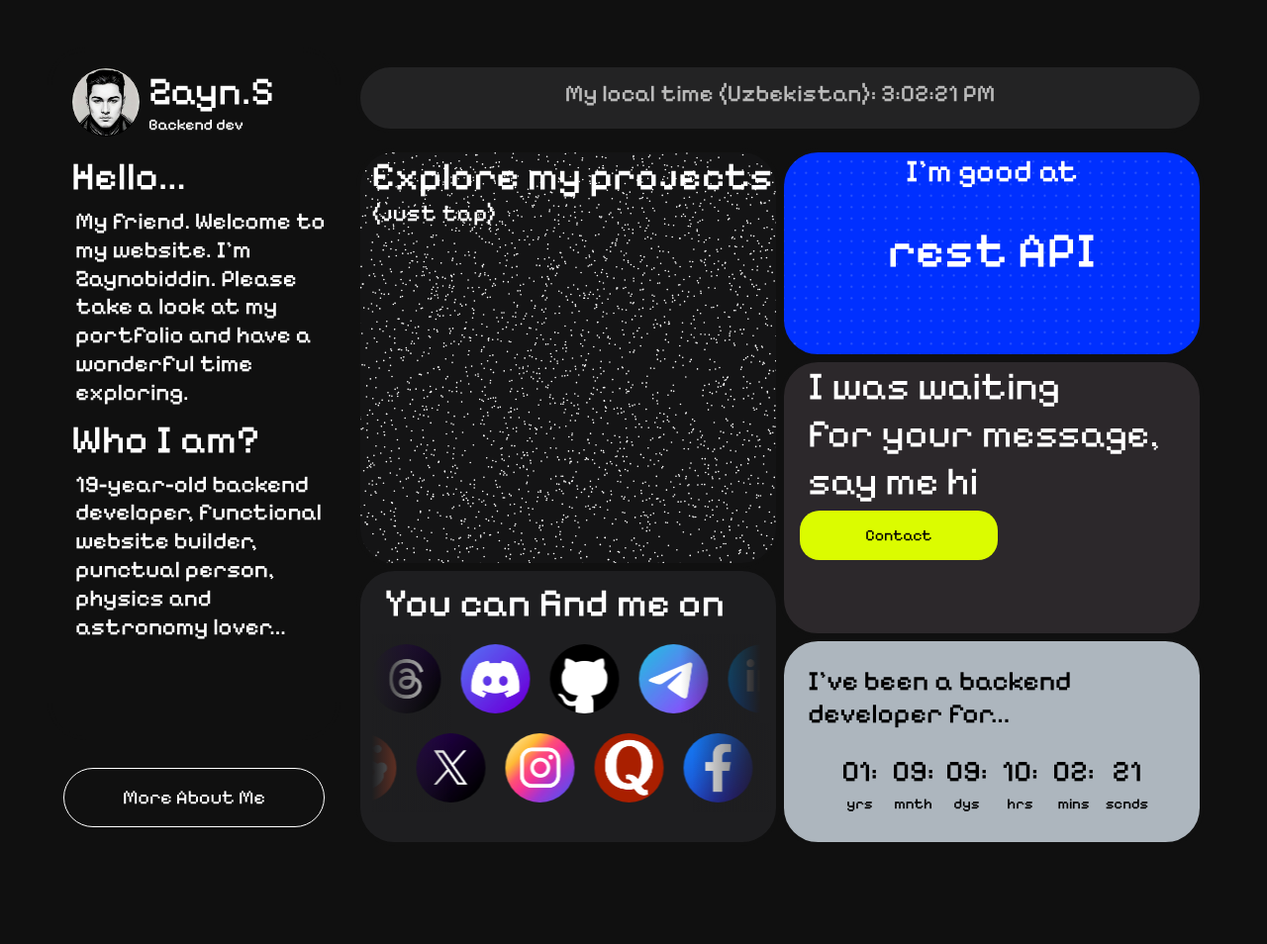
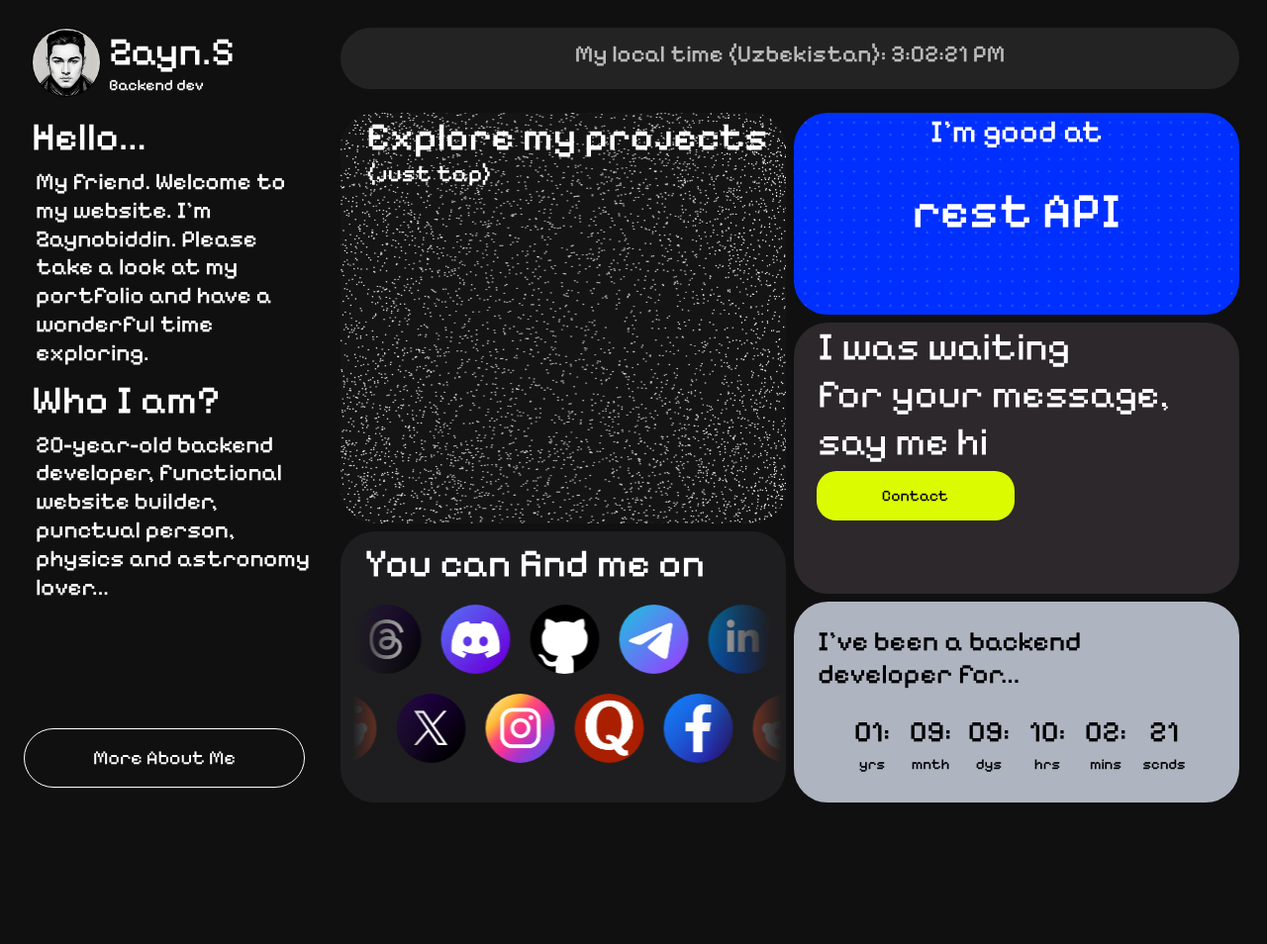
Before and after one commit to Zaynobiddin33/portf, a Django app: page / in a window 1280 px wide. Shown: the whole page at 99% size. After the commit the page ends 811 px from the top, so only its background shows below. Run offline with Django 5.2, Linux system fonts and the light colour scheme.

Commit message:
design update

```diff
--- a/templates/about.html
+++ b/templates/about.html
@@ -120,15 +120,17 @@
     }
   </style>
   <body>
-    <div class="row m-xl-5 p-sm-2">
+    <div class="row p-xl-5 p-sm-2">
         <div class="col-xl-3 col-12-lg col-md-12 bord d-lg-block d-none" style="height: fit-content; min-height: 200px; background-color:  rgb(16, 16, 16); top: 0; border-radius: 0;">
+          <a href="{%url 'main'%}" style="color: white; text-decoration: none;">
             <div class="col-12 mt-3 d-flex" style="height: 70px;">
                 <div class="profile"></div>
                 <div class="ms-2">
                   <h1 class="m-0">Zayn.S</h1>
                   <h6>Backend dev</h6>
                 </div>
-                </div>
+            </div>
+          </a>
                 <div class="col-12  justify-content-left d-flex mt-3">
                     <br>
                 </div>
--- a/templates/portfolio.html
+++ b/templates/portfolio.html
@@ -79,7 +79,7 @@
 
     }
     .colored{
-    background-color: rgb(83, 95, 125);
+    background-color: rgb(175, 180, 193);
     border: 5px solid rgb(16, 16, 16);
     }
     .colored2{
@@ -170,7 +170,7 @@
       /* background-image: url(dots.jpg' %}); */
       background-color: orange;
       background-image: none;
-      border-radius: 50px;
+      border-radius: 20px;
       color: black;
       background-size: 150%;
     }
@@ -271,9 +271,10 @@
 
 
 
-    <div class="row m-xl-5 m-sm-2">
+    <div class="row m-sm-2">
         <div class="col-xl-3 col-12-lg col-md-12 h700 bord">
           <div class="col-12 ms-2">
+            <a href="{%url 'main'%}">
               <div class="col-12 mt-3 d-flex" style="height: 70px;">
                   <div class="profile"></div>
                   <div class="ms-2">
@@ -281,6 +282,7 @@
                     <h6>Backend dev</h6>
                   </div>
               </div>
+            </a>
               <div class="col-12  justify-content-left d-flex mt-3">
                 <h1>Hello...</h1>
               </div>
@@ -291,7 +293,7 @@
                 <h1>Who I am?</h1>
               </div>
               <div class="col-12 ps-1">
-                <h4>19-year-old backend developer, functional website builder, punctual person, physics and astronomy lover...
+                <h4>20-year-old backend developer, functional website builder, punctual person, physics and astronomy lover...
                 </h4>
               </div>
           </div>
@@ -395,10 +397,10 @@
                   <h1 class="ms-4" style="font-weight: 100; ">I was waiting <br> for your message, <br> say me hi</h1>
                 </div>
                 <div class="col-12">
-                  <a class="ms-3" href="{%url 'contact'%}"><button id="followBtn" style='top: 150px;'>Contact</button></a>
+                  <a class="ms-3" href="{%url 'contact'%}"><button id="followBtn" style='top: 180px;'>Contact</button></a>
                 </div>
               </div>
-              <div class="col-12 bord overflow-hidden" style="height: 30%; background-color: rgb(173, 182, 190);">
+              <div class="col-12 bord overflow-hidden colored" style="height: 30%; ">
                 <div class="col-12 d-flex justify-content-center">
                   <h3 class="m-4" style="color: black;">I've been a backend developer for...</h3>
                 </div>
@@ -548,10 +550,17 @@
     setInterval(updateTimeSince, 1000); // Update every second
   </script>
 
-
+<!-- followBtn -->
 <script>
   const conDiv = document.querySelector('.con');
 const followBtn = document.getElementById('followBtn');
+
+const initialX = '5%';  // Initial X position (center)
+const initialY = '55%';  // Initial Y position (center)
+
+// Center the button initially
+followBtn.style.left = initialX;
+followBtn.style.top = initialY;
 
 conDiv.addEventListener('mousemove', (event) => {
   const rect = conDiv.getBoundingClientRect();
@@ -568,12 +577,21 @@ conDiv.addEventListener('mousemove', (event) => {
   const newX = Math.min(maxX, Math.max(0, x - btnWidth / 2));
   const newY = Math.min(maxY, Math.max(0, y - btnHeight / 2));
 
+  // Move the button smoothly to follow the mouse
+  followBtn.style.transition = 'none';  // Disable transition during movement
   followBtn.style.left = newX + 'px';
   followBtn.style.top = newY + 'px';
 });
 
+conDiv.addEventListener('mouseleave', () => {
+  // Add a smooth transition for the return to the original position
+  followBtn.style.transition = 'all 0.5s ease';  // Smooth return when mouse leaves
+  followBtn.style.left = initialX;
+  followBtn.style.top = initialY;
+});
 </script>
 
+<!-- music -->
   <script>
     const mediaElements = document.querySelectorAll('.media');
 
@@ -585,7 +603,7 @@ conDiv.addEventListener('mousemove', (event) => {
     });
   </script>
 
-
+  <!-- gravity -->
   <script>
     const canvas = document.getElementById('background');
     const ctx = canvas.getContext('2d');
@@ -619,7 +637,7 @@ conDiv.addEventListener('mousemove', (event) => {
         ctx.fillStyle = 'white'; // Set particle fill color to white
         particles.forEach(particle => {
             ctx.beginPath();
-            ctx.arc(particle.x, particle.y, 0.8, 0, Math.PI * 2);
+            ctx.arc(particle.x, particle.y, 0.7, 0, Math.PI * 2);
             ctx.fill();
         });
     }
@@ -637,7 +655,7 @@ conDiv.addEventListener('mousemove', (event) => {
                 particle.vy -= dy / distance * gravity;
 
                 // Reset particle position towards cursor after 30-40 pulls
-                if (pulls >= 0 && pulls<=3 ) {
+                if (pulls >= 0 && pulls<3 ) {
                     particle.x += (centerX - particle.x) * 0.005;
                     particle.y += (centerY - particle.y) * 0.005;
                 }
@@ -649,10 +667,10 @@ conDiv.addEventListener('mousemove', (event) => {
 
             // Bounce off walls
             if (particle.x < 0 || particle.x > canvas.width) {
-                particle.vx *= -0;
+                particle.vx *= -0.5;
             }
             if (particle.y < 0 || particle.y > canvas.height) {
-                particle.vy *= -0;
+                particle.vy *= -0.5;
             }
         });
     }
```
Also changed, not shown: templates/contact.html (+10 -4 lines), templates/projects.html (+6 -4 lines). Lines whose indentation alone changed are shown as unchanged.
